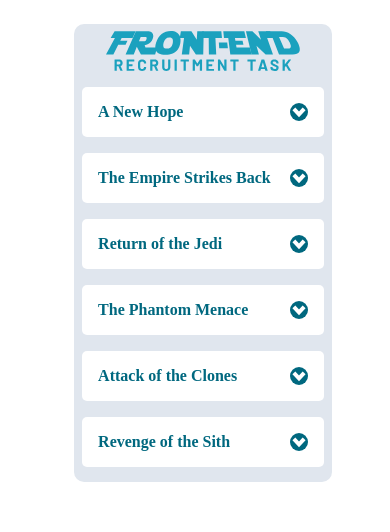
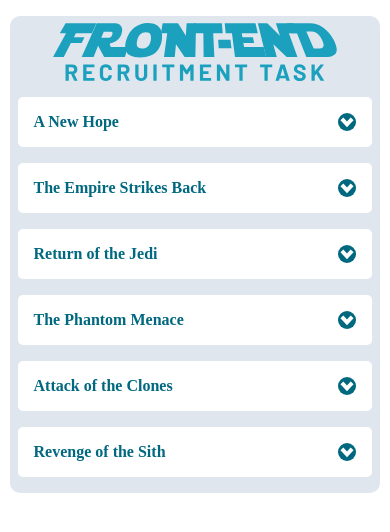
Before and after one commit to Droniu/mirmuee-michal-dron, a React (Create React App) app: page / in a window 390 px wide. Shown: the top 532 px of the page. Built offline with nearby package versions, Linux system fonts and the light colour scheme.

Commit message:
mobile margins issue fix

```diff
--- a/src/components/App/App.tsx
+++ b/src/components/App/App.tsx
@@ -12,6 +12,7 @@
     display: flex;
     background-color: #fff;
     width: 100%;
+    margin: 0;
 
   }
   /* I'm not sure if this is the proper way to handle the
@@ -31,7 +32,7 @@
   flex-direction: column;
   justify-content: center;
   align-items: center;
-  width: 66%;
+  width: 95%;
   background-color: #e0e6ee;
   border-radius: 10px;
   padding: 2%;
```
